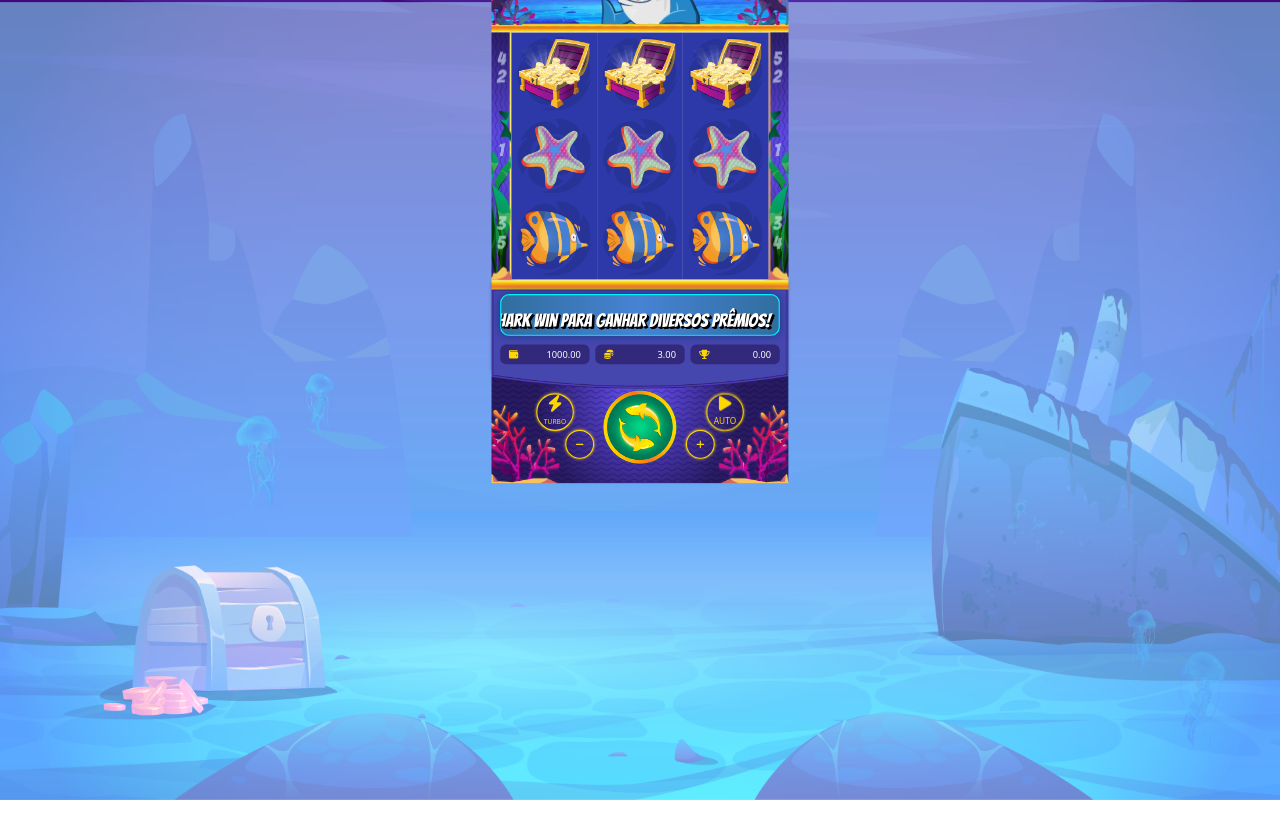
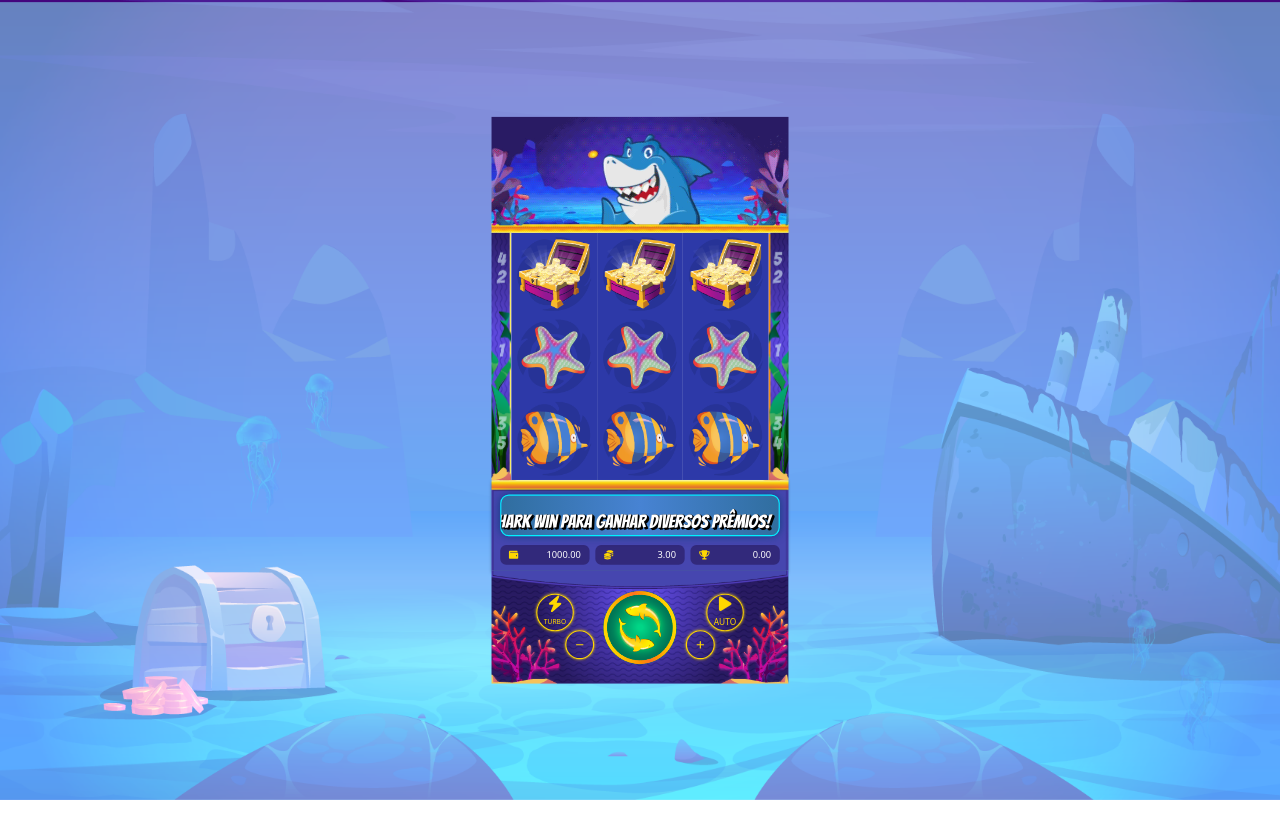
Before and after one commit to roner-rodrigues/shark-win, a React (Create React App) app: page / in a window 1280 px wide. Shown: the top 838 px of the page. After the commit the page ends 800 px from the top, so only its background shows below. Built offline with nearby package versions, Linux system fonts and the light colour scheme.

Commit message:
Tentando resolver problema da resolução (2)

```diff
--- a/src/base.css
+++ b/src/base.css
@@ -20,7 +20,7 @@ body {
   transform: translate(-50%, -50%);
   padding: 0;
   width:  511.967px;
-  /* height: 586.2px; */
+  height: 586.2px;
   overflow: hidden;
 }
 
--- a/src/mediaqueries.css
+++ b/src/mediaqueries.css
@@ -1,6 +1,7 @@
-@media screen and (max-width: 768px) {
+/* @media screen and (max-width: 768px) {
     .container-fluid {
         height: 586.2px;
     }
 
 }
+ */
```
